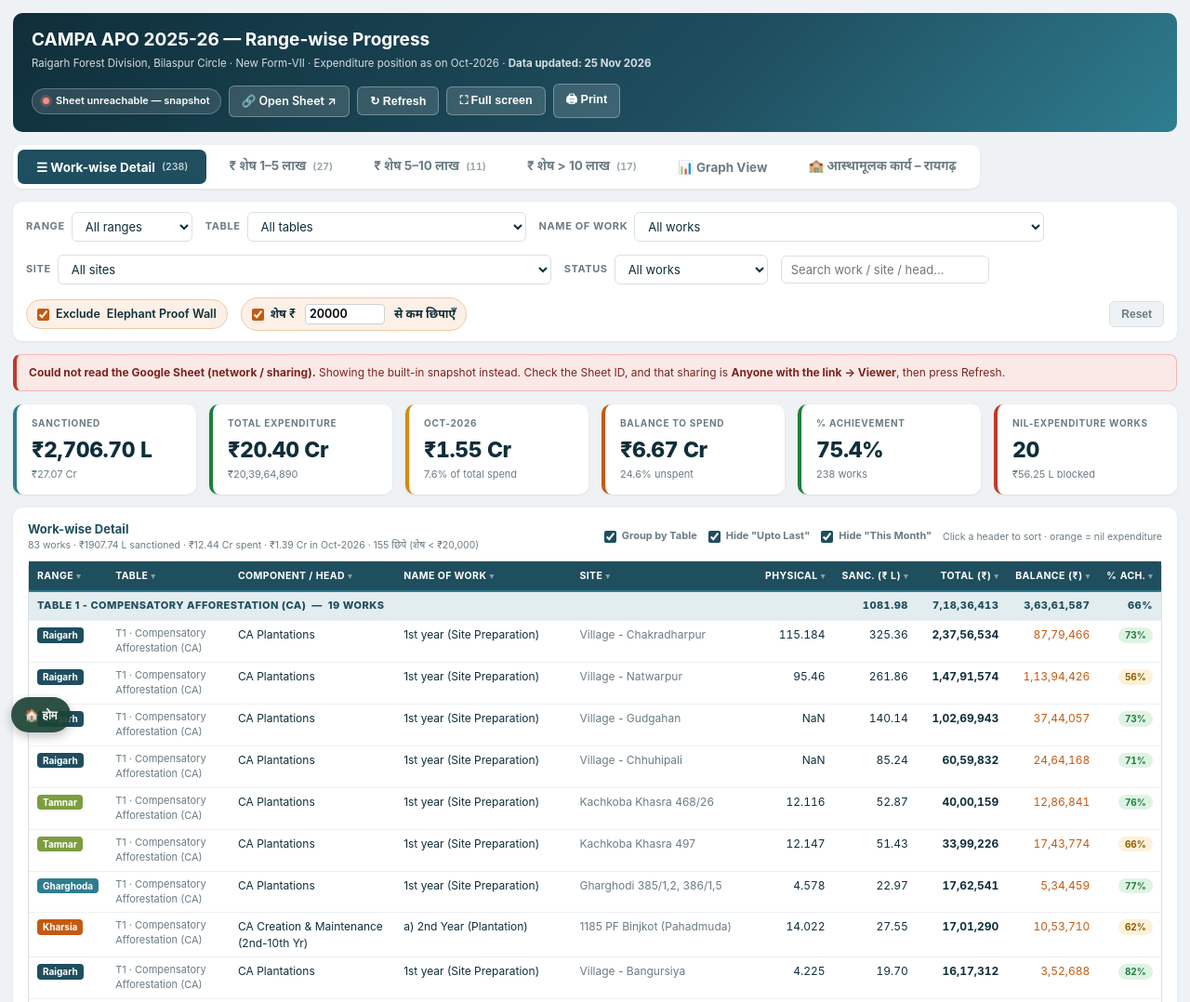
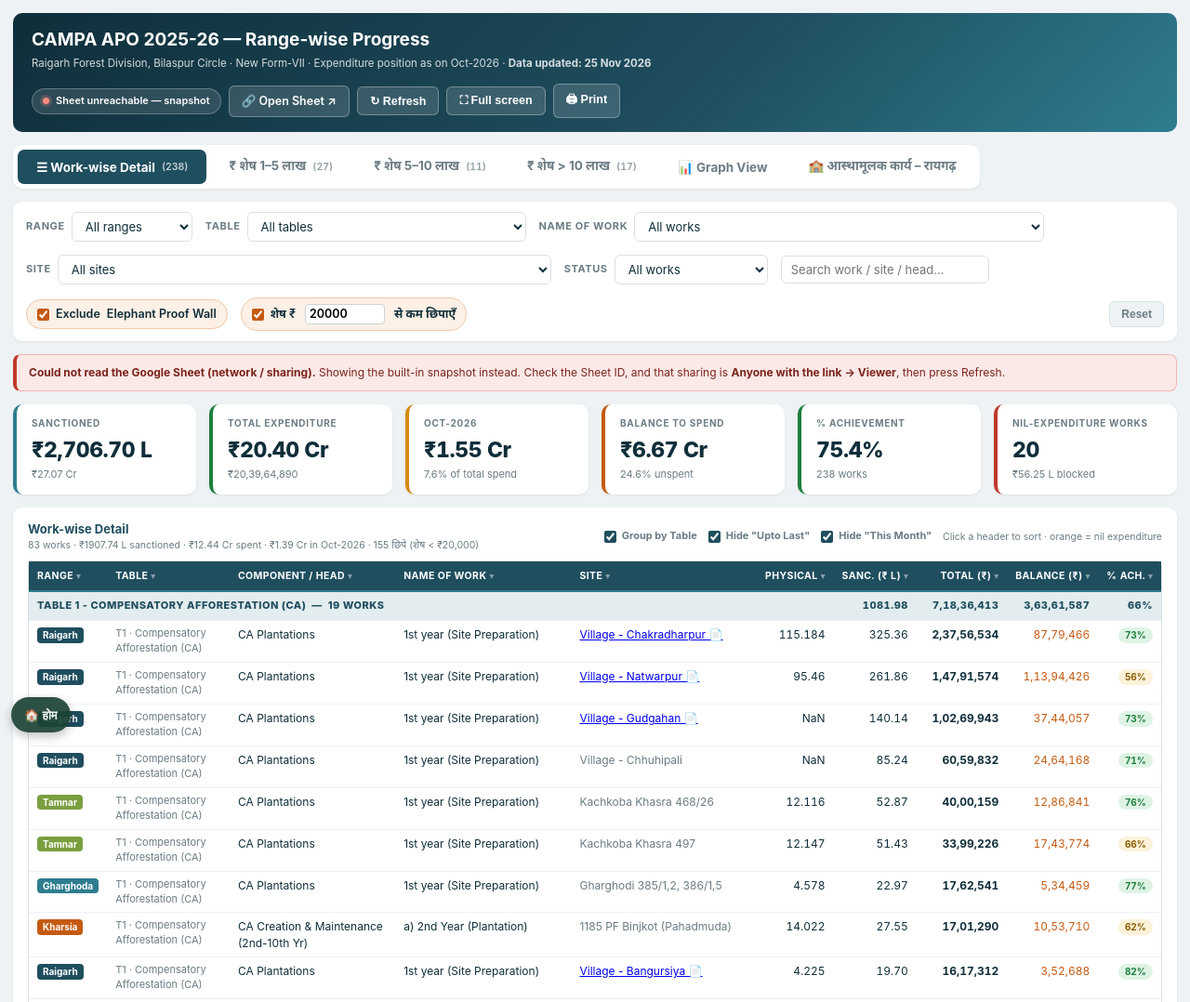
Before and after one commit to ashishkhelwar/Raigarh-Van-Mandal-Dashboard, a plain HTML site: page campa-apo-2025-26.html in a window 1280 px wide. Shown: the top 1078 px of the page at 93% size. Drawn offline with Linux system fonts and the light colour scheme.

Commit message:
CAMPA 2025-26: link project estimate PDFs from site column (13 projects)
Co-Authored-By: Claude Opus 5.5 <noreply@anthropic.com>

```diff
--- a/campa-apo-2025-26.html
+++ b/campa-apo-2025-26.html
@@ -490,12 +490,15 @@ function charts(){
 const CANCELLED=["Plantation on Fagurram dam/Pond","Plantation on Porda Dam/Pond",
   "Rehabilitation existing ecosystem improvement|1280 PF","Development of grassland|Porda Dam"];
 const isCx=r=>{const w=String(r.w).trim(),s=String(r.s||"").trim();return CANCELLED.includes(w)||CANCELLED.includes(w+"|"+s);};
+/* project estimate PDFs (campa-projects/2025-26) – key = site, or "head|site" */
+const PDF={"Sonbarsa (Adajhar) 1194 PF": "campa-projects/2025-26/1194PF-Sonbarsa-SafetyZone.pdf", "Village - Gudgahan": "campa-projects/2025-26/CA-Gudgahan.pdf", "Gudgahan": "campa-projects/2025-26/CA-Gudgahan.pdf", "Dumarmuda 1017 RF": "campa-projects/2025-26/1017-Dumarmuda-SafetyZone.pdf", "1163 PF Banjarbhatha": "campa-projects/2025-26/PCA-1163PF-Banjarbhatha.pdf", "Khadhar 865 PF": "campa-projects/2025-26/TxLine-865-Khaddhar.pdf", "1177, 1179, 1181, 1182 RF & Revenue land": "campa-projects/2025-26/TxLine-1177-1182RF.pdf", "Village - Bangursiya": "campa-projects/2025-26/CA-Bangursiya.pdf", "Bangursiya": "campa-projects/2025-26/CA-Bangursiya.pdf", "Avi-fauna|977 PF, Sapnai": "campa-projects/2025-26/Avifauna-977PF-Sapnai.pdf", "Village - Chakradharpur": "campa-projects/2025-26/CA-Chakradharpur.pdf", "Chakradharpur": "campa-projects/2025-26/CA-Chakradharpur.pdf", "Village - Natwarpur": "campa-projects/2025-26/CA-Natwarpur.pdf", "Natwarpur": "campa-projects/2025-26/CA-Natwarpur.pdf", "1010 RF & Revenue Forest land": "campa-projects/2025-26/TxLine-1010RF.pdf", "Avi-fauna|1028 OA, Rengalpali": "campa-projects/2025-26/Avifauna-1028OA-Kathani.pdf", "Darama 1183 RF": "campa-projects/2025-26/TxLine-1183RF-Darama.pdf"};
+const pdfOf=r=>PDF[r.h+"|"+r.s]||PDF[r.s];
 function rowHTML(r){
   const p=r.pc, cls=p>=70?"p-hi":p>=30?"p-md":"p-lo";
   return `<tr class="${isCx(r)?"cx":r.x===0&&r.f>0?"nil":""}" ${isCx(r)?'title="परियोजना रद्द"':""}>
     <td><span class="rg" style="background:${RC[r.r]||"#666"}">${esc(r.r)}</span></td>
     <td style="font-size:11px;color:var(--mut)">${esc(r.t).replace(/^Table (\d+) - /,"T$1 \u00b7 ")}</td>
-    <td>${esc(r.h)}</td><td>${esc(r.w)}${isCx(r)?' <span class="cxb">रद्द</span>':""}</td><td style="color:var(--mut)">${esc(r.s)}</td>
+    <td>${esc(r.h)}</td><td>${esc(r.w)}${isCx(r)?' <span class="cxb">रद्द</span>':""}</td><td style="color:var(--mut)">${pdfOf(r)?`<a href="${pdfOf(r)}" target="_blank" rel="noopener" title="परियोजना PDF खोलें">${esc(r.s)} 📄</a>`:esc(r.s)}</td>
     <td class="num">${r.p?(+r.p).toFixed(3).replace(/\.?0+$/,""):"\u2013"}</td>
     <td class="num">${r.f.toFixed(2)}</td>
     <td class="num col-u">${inr(r.u)}</td>
```
Also changed, not shown: 13 other files.
